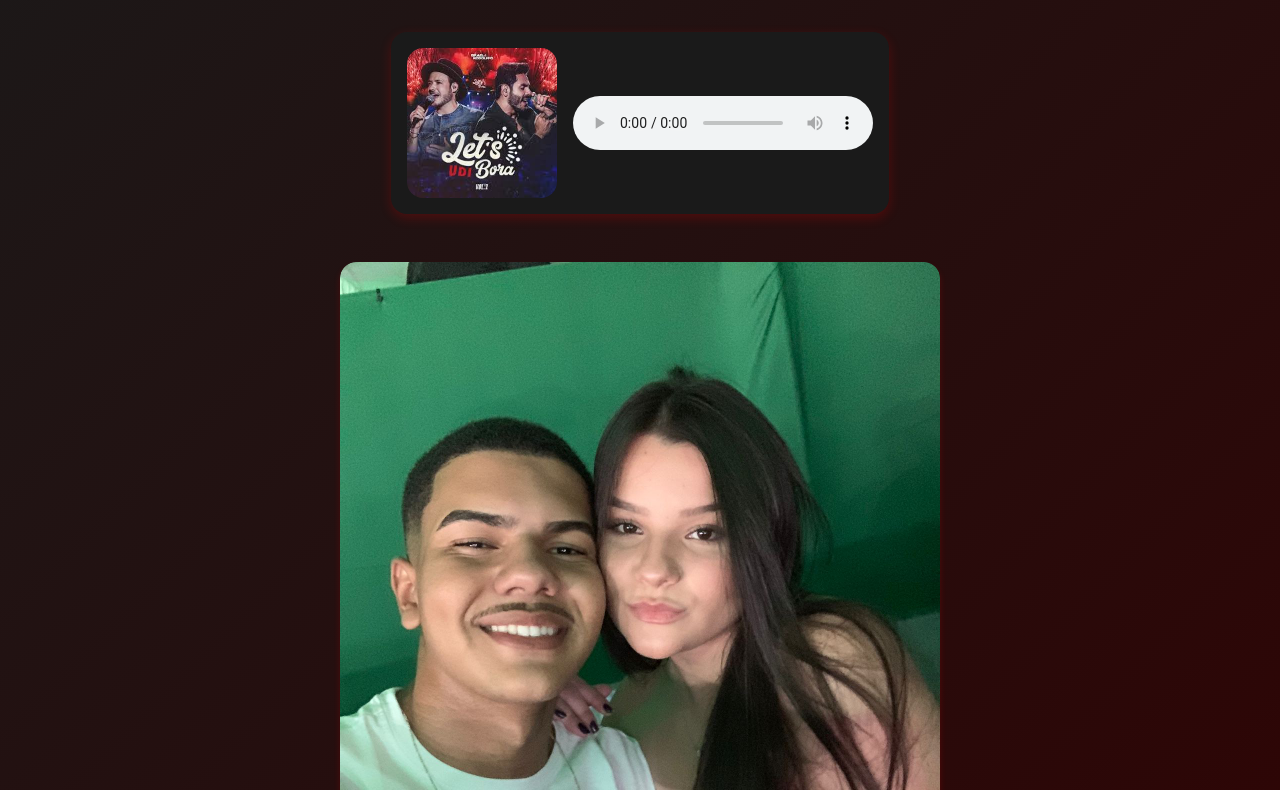
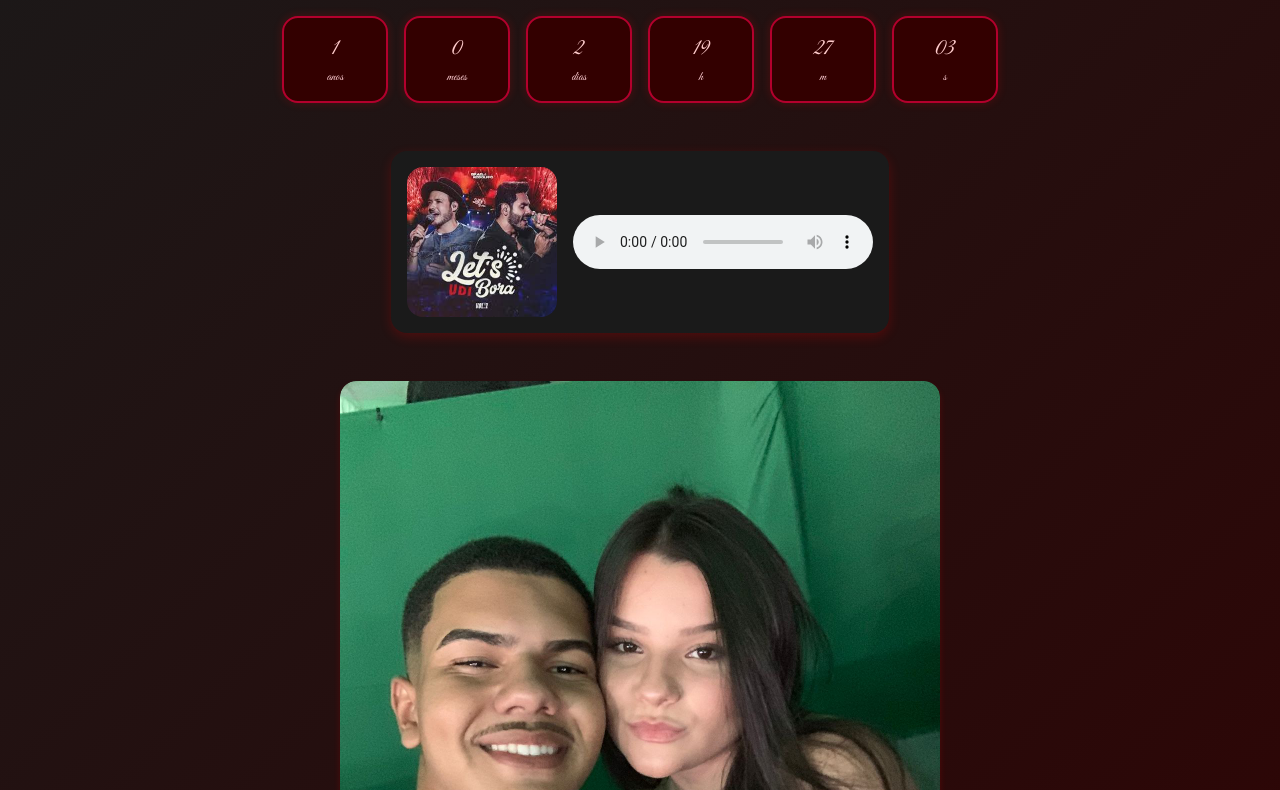
Before and after one commit to marcelorruys/gift, a plain HTML site: page index.html in a window 1280 px wide. Shown: the part 267-1057 px from the top of the page. Drawn offline with Linux system fonts and the light colour scheme.

Commit message:
first commit

```diff
--- a/index.html
+++ b/index.html
@@ -126,6 +126,34 @@
       color: #999;
     }
 
+    .tempo-container {
+    display: flex;
+    flex-wrap: wrap;
+    justify-content: center;
+    gap: 1rem;
+    margin-top: 1rem;
+  }
+
+  .tempo-box {
+    background-color: #330000;
+    border: 2px solid #b3002d;
+    color: #ffcccc;
+    padding: 1rem;
+    border-radius: 1rem;
+    min-width: 70px;
+    text-align: center;
+    box-shadow: 0 0 10px rgba(255, 0, 0, 0.2);
+    font-size: 1.5rem;
+  }
+
+  .tempo-box small {
+    display: block;
+    font-size: 0.8rem;
+    margin-top: 0.3rem;
+    color: #ffcdd2;
+  }
+
+
     @media (max-width: 600px) {
       header {
         font-size: 1.5rem;
@@ -143,7 +171,15 @@
 
   <div class="contador">
     <p>Juntos desde: <strong>09 de junho de 2024</strong></p>
-    <p>Estamos juntos há <span id="tempo-juntos"></span>.</p>
+    <p>Estamos juntos há:</p>
+    <div id="tempo-juntos" class="tempo-container">
+      <div class="tempo-box"><span id="anos">0</span><small>anos</small></div>
+      <div class="tempo-box"><span id="meses">0</span><small>meses</small></div>
+      <div class="tempo-box"><span id="dias">0</span><small>dias</small></div>
+      <div class="tempo-box"><span id="horas">00</span><small>h</small></div>
+      <div class="tempo-box"><span id="minutos">00</span><small>m</small></div>
+      <div class="tempo-box"><span id="segundos">00</span><small>s</small></div>
+    </div>
   </div>
 
   <div class="audio">
@@ -196,8 +232,13 @@
       const minutos = agora.getMinutes().toString().padStart(2, '0');
       const segundos = agora.getSeconds().toString().padStart(2, '0');
 
-      document.getElementById("tempo-juntos").innerText =
-        `${anos} anos, ${meses} meses, ${dias} dias, ${horas}h ${minutos}m ${segundos}s`;
+      document.getElementById("anos").innerText = anos;
+      document.getElementById("meses").innerText = meses;
+      document.getElementById("dias").innerText = dias;
+      document.getElementById("horas").innerText = horas;
+      document.getElementById("minutos").innerText = minutos;
+      document.getElementById("segundos").innerText = segundos;
+
     }, 1000);
 
     let slideIndex = 0;
```
